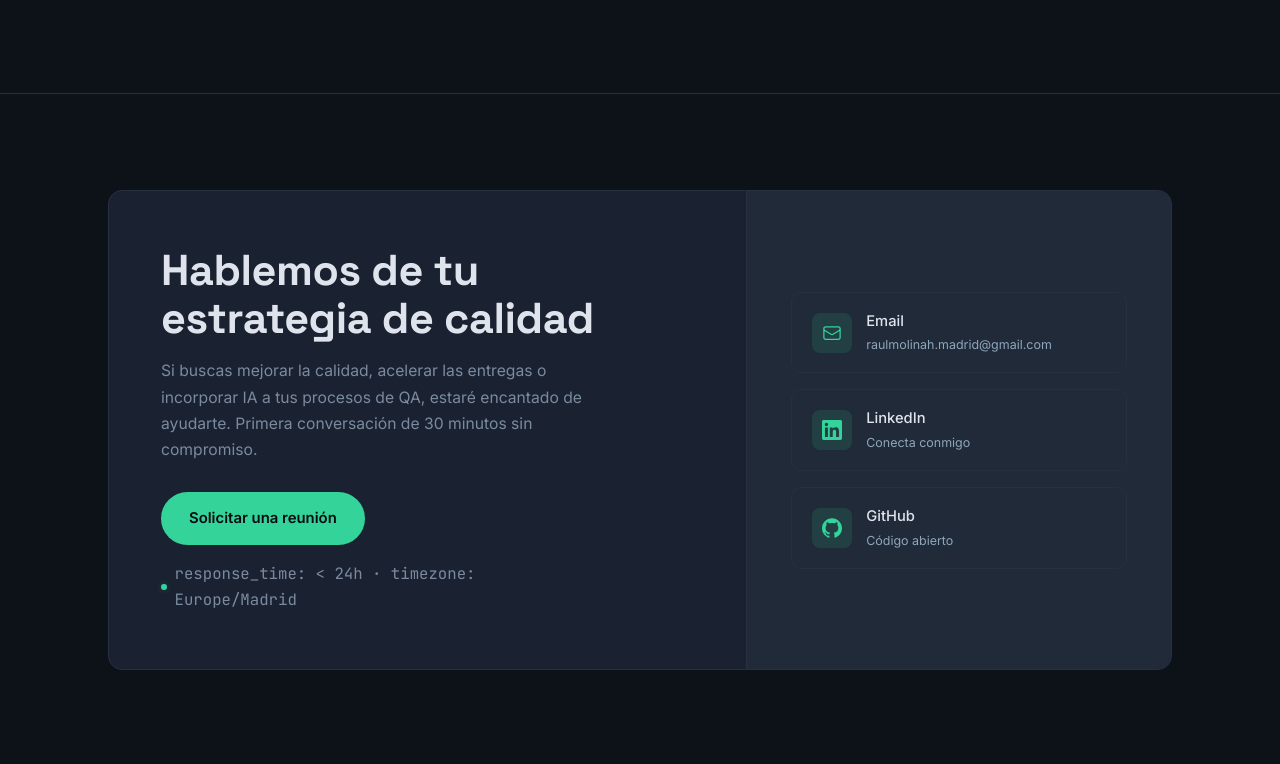
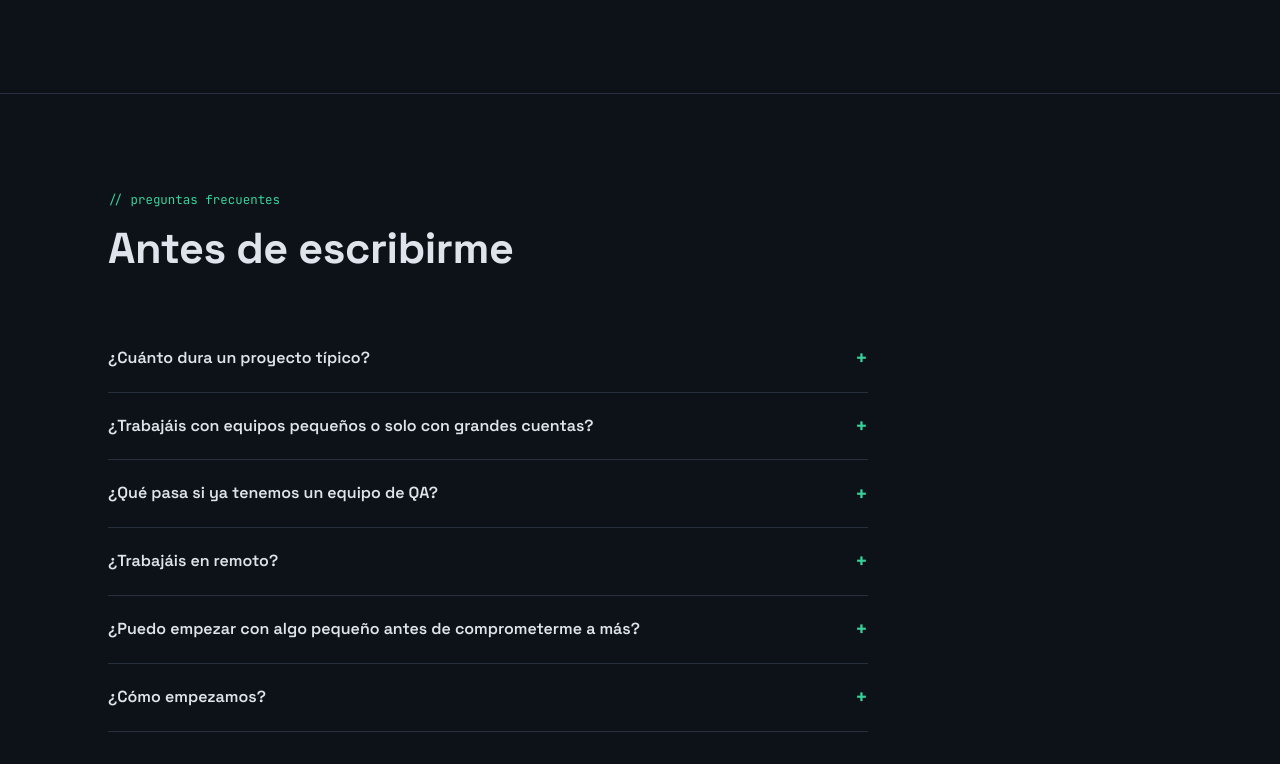
Before and after one commit to StoneFly365/raul-qa-devops-web, a website with bundled scripts: page index.html in a window 1280 px wide. Shown: the part 10176-10940 px from the top of the page. Built offline with nearby package versions, Linux system fonts and the light colour scheme.

Commit message:
feat: añade sección FAQ con acordeón nativo antes de contacto
- 6 preguntas frecuentes en data.js, renderizadas con <details>/<summary>
  nativos (sin JS de acordeón ni dependencias)
- Reduce fricción antes del CTA de contacto, resolviendo objeciones comunes
  (duración, tamaño de equipo, remoto, cómo empezar)
- Enlace añadido al footer

```diff
--- a/assets/css/styles.css
+++ b/assets/css/styles.css
@@ -553,6 +553,28 @@ blockquote::before{
 }
 
 /* =============================================
+   FAQ
+   ============================================= */
+.faq-list{max-width:760px}
+.faq-item{
+  border-bottom:1px solid var(--border);
+  padding:20px 0;
+}
+.faq-item summary{
+  font-family:'Space Grotesk',sans-serif;font-weight:600;font-size:1rem;
+  cursor:pointer;list-style:none;
+  display:flex;align-items:center;justify-content:space-between;gap:16px;
+}
+.faq-item summary::-webkit-details-marker{display:none}
+.faq-item summary::after{
+  content:"+";flex:none;color:var(--accent);font-size:1.3rem;line-height:1;
+  transition:transform .2s;
+}
+.faq-item[open] summary::after{transform:rotate(45deg)}
+.faq-item summary:hover{color:var(--accent)}
+.faq-item p{color:var(--text-dim);font-size:.92rem;margin-top:14px;max-width:64ch}
+
+/* =============================================
    CONTACT
    ============================================= */
 .contact-box{
--- a/assets/js/data.js
+++ b/assets/js/data.js
@@ -113,3 +113,12 @@ export const blogPosts = [
   { title: 'Playwright en 2026: patrones que sí escalan', tag: 'automatización' },
   { title: 'IA aplicada al testing: qué funciona hoy y qué no', tag: 'ai for qa' },
 ];
+
+export const faqs = [
+  { q: '¿Cuánto dura un proyecto típico?', a: 'Depende del formato: un assessment inicial son días, una implementación de pipeline suele ser semanas, y el advisory continuado no tiene fecha de fin fija — se revisa mes a mes.' },
+  { q: '¿Trabajáis con equipos pequeños o solo con grandes cuentas?', a: 'Con ambos. El método se adapta al tamaño y madurez de cada organización, no al revés.' },
+  { q: '¿Qué pasa si ya tenemos un equipo de QA?', a: 'Trabajo junto a tu equipo, no lo sustituyo. La parte de mentoring existe precisamente para que el conocimiento se quede dentro, no dependa de un externo.' },
+  { q: '¿Trabajáis en remoto?', a: 'Sí, remoto-friendly. Base en Madrid, zona horaria Europe/Madrid.' },
+  { q: '¿Puedo empezar con algo pequeño antes de comprometerme a más?', a: 'Sí — el QA Assessment es precisamente eso: un primer paso de bajo riesgo antes de decidir si seguimos con automatización o estrategia a largo plazo.' },
+  { q: '¿Cómo empezamos?', a: 'Con una primera conversación de 30 minutos sin compromiso. Respondo en menos de 24h.' },
+];
--- a/assets/js/main.js
+++ b/assets/js/main.js
@@ -1,6 +1,6 @@
 import {
   techStackHero, sectors, problems, services, caseStudies,
-  aiCapabilities, aiTools, technologies, timeline, blogPosts,
+  aiCapabilities, aiTools, technologies, timeline, blogPosts, faqs,
 } from './data.js';
 import { renderCards, renderMarquee, renderChips, icon } from './render.js';
 
@@ -76,6 +76,12 @@ renderCards('#blogGrid', blogPosts, (b) => `
     <h3>${b.title}</h3>
     <span class="blog-cat">${b.tag}</span>
   </article>`);
+
+renderCards('#faqList', faqs, (f) => `
+  <details class="faq-item">
+    <summary>${f.q}</summary>
+    <p>${f.a}</p>
+  </details>`);
 
 /* ---------- Pipeline animation (elemento de firma) ---------- */
 (function pipeline() {
--- a/index.html
+++ b/index.html
@@ -322,6 +322,17 @@
   </div>
 </section>
 
+<!-- ======================== FAQ ======================== -->
+<section id="faq" class="sec-border">
+  <div class="wrap">
+    <div class="sec-head reveal">
+      <span class="sec-eyebrow">// preguntas frecuentes</span>
+      <h2>Antes de escribirme</h2>
+    </div>
+    <div class="faq-list reveal" id="faqList"></div>
+  </div>
+</section>
+
 <!-- ======================== 10. CONTACTO ======================== -->
 <section id="contacto" class="sec-border">
   <div class="wrap">
@@ -377,6 +388,7 @@
         <a href="#servicios">Servicios</a>
         <a href="#tecnologias">Tecnologías</a>
         <a href="#blog">Blog</a>
+        <a href="#faq">FAQ</a>
         <a href="#contacto">Contacto</a>
       </div>
     </div>
```
